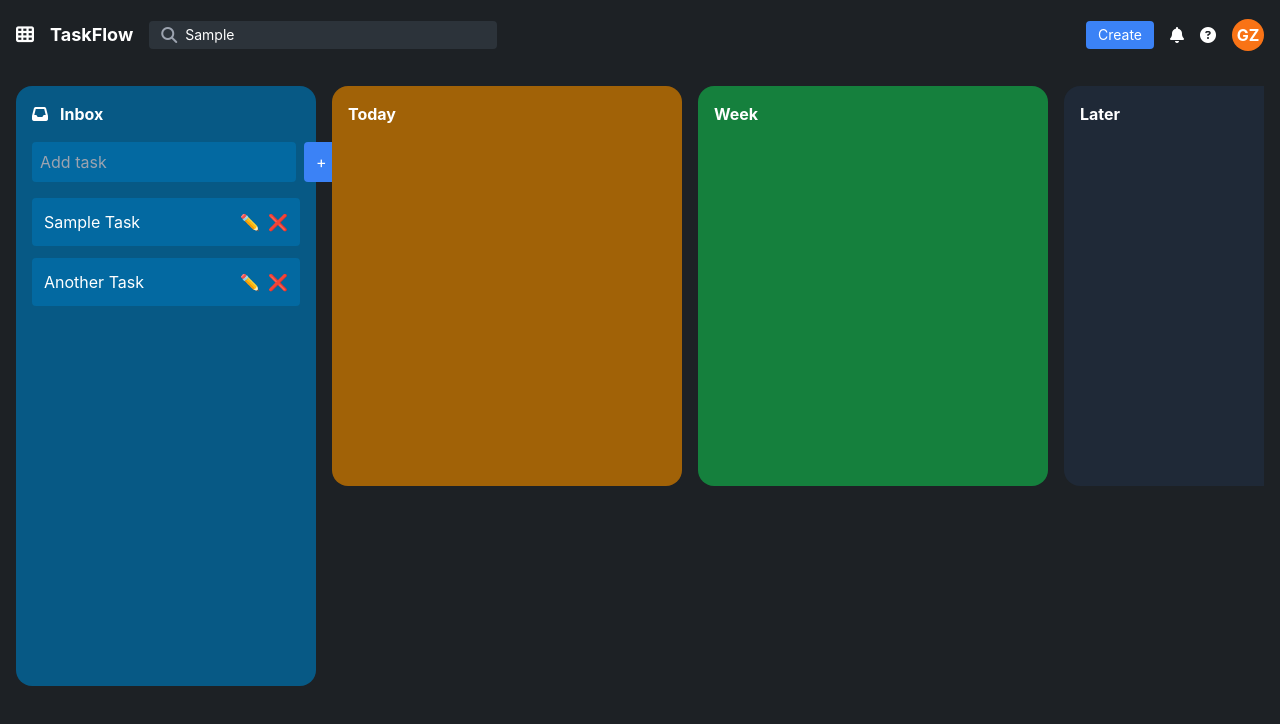
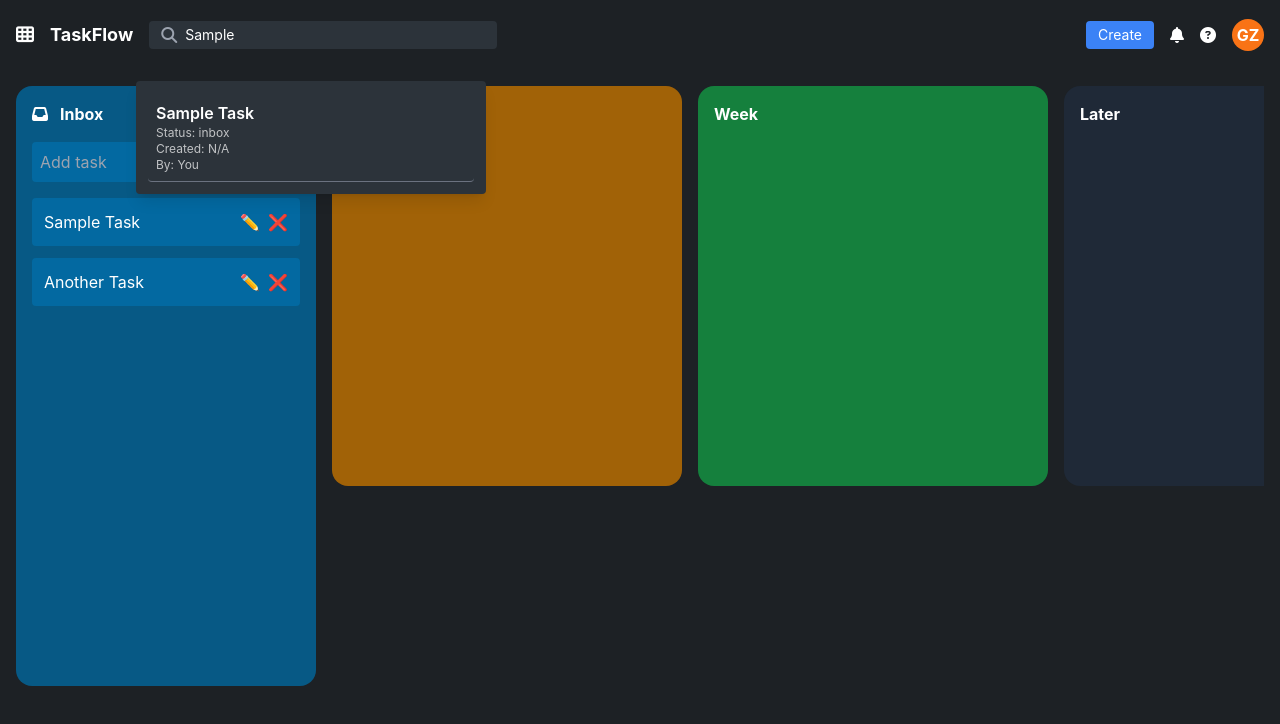
Before and after one commit to gayatrizankar/Kanban-task-manager, a React (Create React App) app: page / in a window 1280 px wide. Both pictures are taken after typing "Sample" into the empty fields and a click on the button "Create". Shown: the top 724 px of the page. Built offline with nearby package versions, Linux system fonts and the light colour scheme.

Commit message:
Search Engine functionality added

```diff
--- a/src/App.js
+++ b/src/App.js
@@ -2,23 +2,22 @@ import React, { useState, useEffect } from "react";
 import { BrowserRouter, Routes, Route } from "react-router-dom";
 import Navbar from "./components/Navbar";
 import DashBoard from "./components/DashBoard";
-import Setting from "./components/setting"; // ✅ make sure file name is "Setting.jsx"
+import Setting from "./components/setting";
 import Task from "./components/Task";
 
 function App() {
 
-  // 🌙 THEME (LOAD FROM STORAGE)
+  // 🌙 THEME
   const [darkMode, setDarkMode] = useState(() => {
     const savedTheme = localStorage.getItem("theme");
     return savedTheme !== null ? JSON.parse(savedTheme) : true;
   });
 
-  // 💾 SAVE THEME
   useEffect(() => {
     localStorage.setItem("theme", JSON.stringify(darkMode));
   }, [darkMode]);
 
-  // 📌 TASKS (LOAD FROM STORAGE)
+  // 📌 TASKS
   const [tasks, setTasks] = useState(() => {
     const savedTasks = localStorage.getItem("tasks");
     return savedTasks
@@ -29,14 +28,15 @@ function App() {
         ];
   });
 
-  // 💾 SAVE TASKS
   useEffect(() => {
     localStorage.setItem("tasks", JSON.stringify(tasks));
   }, [tasks]);
 
   return (
     <BrowserRouter>
-      <Navbar darkMode={darkMode} />
+
+      {/* ✅ PASS TASKS HERE */}
+      <Navbar darkMode={darkMode} tasks={tasks} />
 
       <Routes>
 
--- a/src/components/DashBoard.jsx
+++ b/src/components/DashBoard.jsx
@@ -6,15 +6,19 @@ const DashBoard = ({ tasks, setTasks, darkMode }) => {
   const [columns, setColumns] = useState(["today", "week", "later"]);
   const [draggedTask, setDraggedTask] = useState(null);
 
-  // ADD TASK
+  // ✅ ADD TASK (UPDATED WITH DETAILS)
   const addTask = () => {
     if (!newTask.trim()) return;
 
-    setTasks([
-      ...tasks,
-      { id: Date.now(), title: newTask, status: "inbox" }
-    ]);
+    const newTaskObj = {
+      id: Date.now(),
+      title: newTask,
+      status: "inbox",
+      createdAt: new Date().toLocaleString(), // 🔥 important
+      createdBy: "You", // 🔥 important
+    };
 
+    setTasks([...tasks, newTaskObj]);
     setNewTask("");
   };
 
@@ -114,7 +118,10 @@ const DashBoard = ({ tasks, setTasks, darkMode }) => {
                 : "bg-white text-black"
             }`}
           />
-          <button onClick={addTask} className="bg-blue-500 px-3 rounded text-white">
+          <button
+            onClick={addTask}
+            className="bg-blue-500 px-3 rounded text-white"
+          >
             +
           </button>
         </div>
--- a/src/components/Navbar.jsx
+++ b/src/components/Navbar.jsx
@@ -1,8 +1,10 @@
 import React, { useState } from "react";
 import { useNavigate } from "react-router-dom";
 
-const Navbar = ({ darkMode }) => {
+const Navbar = ({ darkMode, tasks = [] }) => {
   const [search, setSearch] = useState("");
+  const [results, setResults] = useState([]);
+
   const [showNotifications, setShowNotifications] = useState(false);
   const [showHelp, setShowHelp] = useState(false);
   const [showProfile, setShowProfile] = useState(false);
@@ -14,13 +16,30 @@ const Navbar = ({ darkMode }) => {
     alert("Create new task clicked!");
   };
 
+  // 🔍 SEARCH FUNCTION
+  const handleSearch = (value) => {
+    setSearch(value);
+
+    if (!value.trim()) {
+      setResults([]);
+      return;
+    }
+
+    const filtered = tasks.filter((task) =>
+      task.title.toLowerCase().includes(value.toLowerCase())
+    );
+
+    setResults(filtered);
+  };
+
   return (
-    <div className={`flex items-center justify-between px-4 h-[70px] w-full relative ${
+    <div
+      className={`flex items-center justify-between px-4 h-[70px] w-full relative ${
         darkMode ? "bg-[#1d2125] text-white" : "bg-white text-black"
-    }`}>
-
+      }`}
+    >
       {/* LEFT */}
-      <div className="flex items-center gap-4">
+      <div className="flex items-center gap-4 relative">
 
         {/* MENU ICON */}
         <i
@@ -37,18 +56,50 @@ const Navbar = ({ darkMode }) => {
         </h1>
 
         {/* SEARCH */}
-        <div className={`px-3 py-1 rounded flex items-center ${
+        <div
+          className={`px-3 py-1 rounded flex items-center ${
             darkMode ? "bg-[#2c333a]" : "bg-gray-200"
-        }`}>
+          }`}
+        >
           <i className="fa-solid fa-magnifying-glass text-gray-400 mr-2"></i>
           <input
             value={search}
-            onChange={(e) => setSearch(e.target.value)}
+            onChange={(e) => handleSearch(e.target.value)}
             type="text"
             placeholder="Search"
             className="bg-transparent w-[300px] text-sm outline-none"
           />
         </div>
+
+        {/* 🔍 SEARCH RESULTS */}
+        {results.length > 0 && (
+          <div
+            className={`absolute top-[60px] left-[120px] w-[350px] rounded shadow-lg p-3 z-50 max-h-[300px] overflow-y-auto ${
+              darkMode ? "bg-[#2c333a]" : "bg-white text-black"
+            }`}
+          >
+            {results.map((task) => (
+              <div
+                key={task.id}
+                className="p-2 border-b border-gray-500 hover:bg-gray-400/20 rounded cursor-pointer"
+              >
+                <p className="font-semibold">{task.title}</p>
+
+                <p className="text-xs opacity-70">
+                  Status: {task.status}
+                </p>
+
+                <p className="text-xs opacity-70">
+                  Created: {task.createdAt || "N/A"}
+                </p>
+
+                <p className="text-xs opacity-70">
+                  By: {task.createdBy || "You"}
+                </p>
+              </div>
+            ))}
+          </div>
+        )}
       </div>
 
       {/* RIGHT */}
@@ -70,9 +121,11 @@ const Navbar = ({ darkMode }) => {
           ></i>
 
           {showNotifications && (
-            <div className={`absolute right-0 mt-2 w-60 p-3 rounded shadow-lg ${
+            <div
+              className={`absolute right-0 mt-2 w-60 p-3 rounded shadow-lg ${
                 darkMode ? "bg-[#2c333a]" : "bg-white text-black"
-            }`}>
+              }`}
+            >
               <p className="text-sm">No new notifications 🔔</p>
             </div>
           )}
@@ -86,9 +139,11 @@ const Navbar = ({ darkMode }) => {
           ></i>
 
           {showHelp && (
-            <div className={`absolute right-0 mt-2 w-60 p-3 rounded shadow-lg ${
+            <div
+              className={`absolute right-0 mt-2 w-60 p-3 rounded shadow-lg ${
                 darkMode ? "bg-[#2c333a]" : "bg-white text-black"
-            }`}>
+              }`}
+            >
               <p className="text-sm">Help Section</p>
               <ul className="text-xs mt-2 space-y-1">
                 <li>• Create tasks</li>
@@ -109,10 +164,11 @@ const Navbar = ({ darkMode }) => {
           </div>
 
           {showProfile && (
-            <div className={`absolute right-0 mt-2 w-40 rounded shadow-lg ${
+            <div
+              className={`absolute right-0 mt-2 w-40 rounded shadow-lg ${
                 darkMode ? "bg-[#2c333a]" : "bg-white text-black"
-            }`}>
-
+              }`}
+            >
               <button
                 onClick={() => {
                   setShowProfile(false);
@@ -143,9 +199,11 @@ const Navbar = ({ darkMode }) => {
 
       {/* MENU PANEL */}
       {showMenu && (
-        <div className={`absolute top-[70px] left-0 w-60 h-[calc(100vh-70px)] p-4 ${
+        <div
+          className={`absolute top-[70px] left-0 w-60 h-[calc(100vh-70px)] p-4 ${
             darkMode ? "bg-[#2c333a]" : "bg-gray-200 text-black"
-        }`}>
+          }`}
+        >
           <p className="mb-2 font-bold">Menu</p>
           <ul className="space-y-2 text-sm">
 
@@ -164,8 +222,8 @@ const Navbar = ({ darkMode }) => {
                 navigate("/tasks");
                 setShowMenu(false);
               }}
-
-            className="cursor-pointer hover:text-blue-400">
+              className="cursor-pointer hover:text-blue-400"
+            >
               Tasks
             </li>
 
```
Lines whose indentation alone changed are shown as unchanged.
